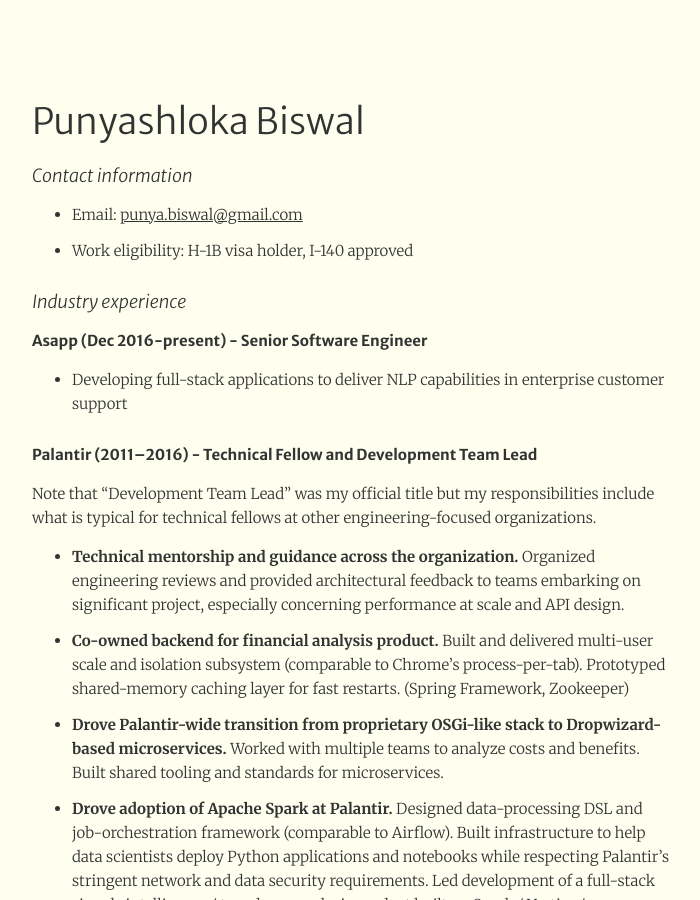
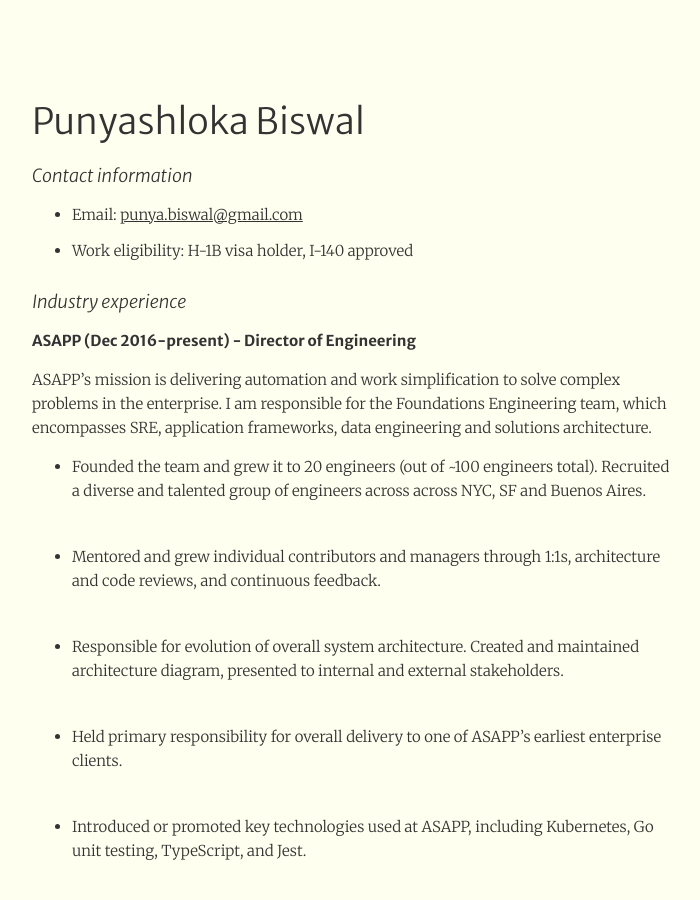
Before and after one commit to punya/punya.github.io, a Jekyll site: the page built from resume.md, in a window 1280 px wide and 900 px high. Shown: the whole window, without its empty margins (288-988 px from the left). Built offline with Jekyll 4.4.1, drawn with Linux system fonts in a browser that asks for light colours.

Commit message:
Expand ASAPP section
Also fix formatting elsewhere.

```diff
--- a/resume.md
+++ b/resume.md
@@ -10,45 +10,74 @@
 
 ## Industry experience
 
-### Asapp (Dec 2016-present) - Senior Software Engineer
-- Developing full-stack applications to deliver NLP capabilities in enterprise customer support
+### ASAPP (Dec 2016-present) - Director of Engineering
+
+ASAPP's mission is delivering automation and work simplification to solve complex problems in the enterprise. I am responsible for the Foundations Engineering team, which encompasses SRE, application frameworks, data engineering and solutions architecture.
+
+- Founded the team and grew it to 20 engineers (out of ~100 engineers total). Recruited a diverse and talented group of engineers across  across NYC, SF and Buenos Aires.
+
+- Mentored and grew individual contributors and managers through 1:1s, architecture and code reviews, and continuous feedback.
+
+- Responsible for evolution of overall system architecture. Created and maintained architecture diagram, presented to internal and external stakeholders.
+
+- Held primary responsibility for overall delivery to one of ASAPP's earliest enterprise clients.
+
+- Introduced or promoted key technologies used at ASAPP, including Kubernetes, Go unit testing, TypeScript, and Jest.
 
 ### Palantir (2011–2016) - Technical Fellow and Development Team Lead
 
 Note that "Development Team Lead" was my official title but my responsibilities include what is typical for technical fellows at other engineering-focused organizations.
 
 - **Technical mentorship and guidance across the organization.** Organized engineering reviews and provided architectural feedback to teams embarking on significant project, especially concerning performance at scale and API design.
+
 - **Co-owned backend for financial analysis product.** Built and delivered multi-user scale and isolation subsystem (comparable to Chrome's process-per-tab). Prototyped shared-memory caching layer for fast restarts. (Spring Framework, Zookeeper)
+
 - **Drove Palantir-wide transition from proprietary OSGi-like stack to Dropwizard-based microservices.** Worked with multiple teams to analyze costs and benefits. Built shared tooling and standards for microservices.
+
 - **Drove adoption of Apache Spark at Palantir.** Designed data-processing DSL and job-orchestration framework (comparable to Airflow). Built infrastructure to help data scientists deploy Python applications and notebooks while respecting Palantir's stringent network and data security requirements. Led development of a full-stack signals intelligence / top-down analysis product built on Spark / Vertica / Dropwizard / AngularJS. Contributed to Spark core and PySpark.
+
 - **Led a major re-architecture of the authentication microservice used across all Palantir products.** Enabled customer-facing teams to integrate with SSO systems faster.
+
 - **Built continuous deployment and centralized logging across Palantir's cloud-based products.** Extended ELK stack and existing cloud deployment products to allow a central dev/ops team to monitor and manage a large number of customer-specific environments without leaking any sensitive information. (This work was still in progress when I left.)
+
 - **Led teams of 3-7 engineers.** Responsible for career growth, technical mentorship, feedback and performance review. Hiring manager for a team of ~40 engineers.
 
 ### Microsoft (2010) - Research intern
+
 - Research on theoretical topics (lower bounds for locale decidable codes, differential privacy for real-valued queries).
 
 ### Google (2005 and 2008) - Engineering intern
+
 - 2008: Implemented distributed graph algorithms to benchmark new parallel processing system built to succeed MapReduce.
+
 - 2005: Improved performance on applicant tracking system.
 
 ## Service
+
 - 2015: Mentored a team of high school student entrepreneurs as part of the [Network for Teaching Entrepreneurship](https://www.nfte.com/)
 
 ## Education
 
 ### University of Washington (PhD candidate, 2007-2011)
+
 - Research: Spectral graph theory, approximation algorithms and hardness of approximation.
+
 - Teaching: TA for courses on randomized algorithms and software engineering.
 
 ### MIT (SB and MEng, 2002-2007)
+
 - Selected coursework: Abstract algebra, graduate-level algorithms, cryptography.
+
 - Teaching: Worked with Prof. Ron Rivest to revamp curriculum for introduction to algorithms. TA for compilers, graduate algorithms.
 
 ## Publications and patents
+
 - System for providing dynamic linked panels in user interface. ([US 20160062555 A1](http://www.google.com/patents/US20160062555))
+
 - Shared cache used to provide zero copy memory mapped database. ([US 20140281115 A1](http://www.google.com/patents/US20140281115))
+
 - Eigenvalue bounds, spectral partitioning and metrical deformations via flows. [*Journal of the ACM* 57.3 (2010): 13](http://dx.doi.org/10.1145/1706591.1706593).
 
 ## References
+
 Available on request
```
